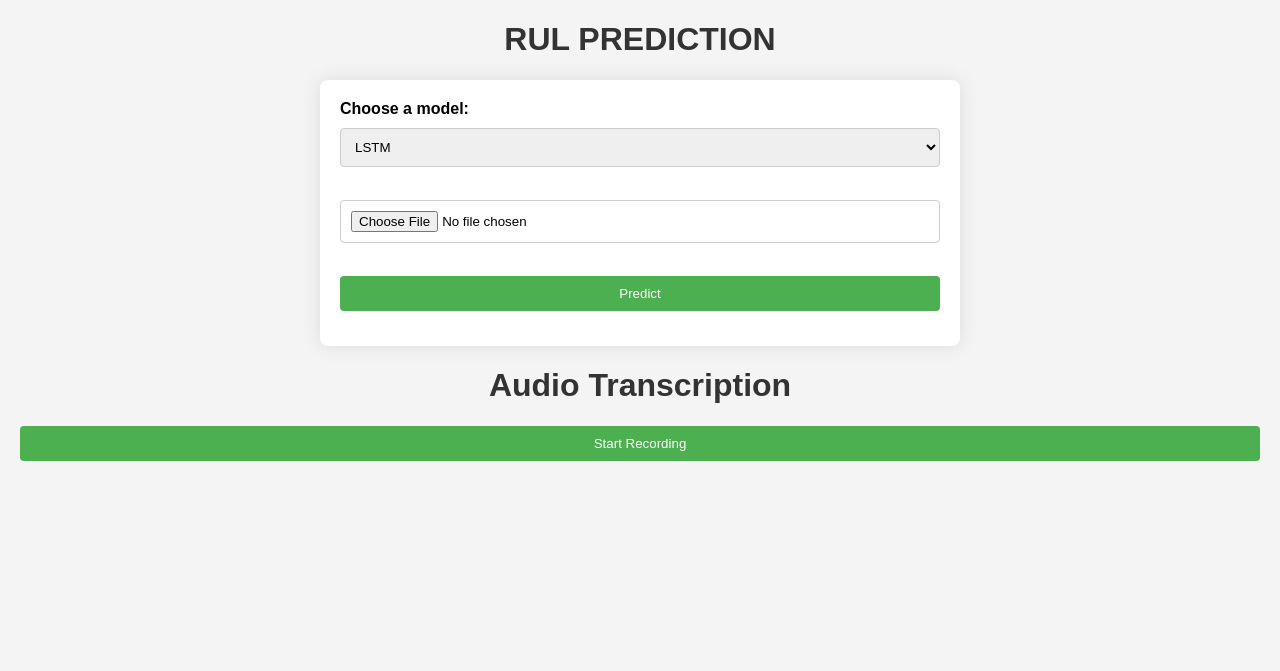
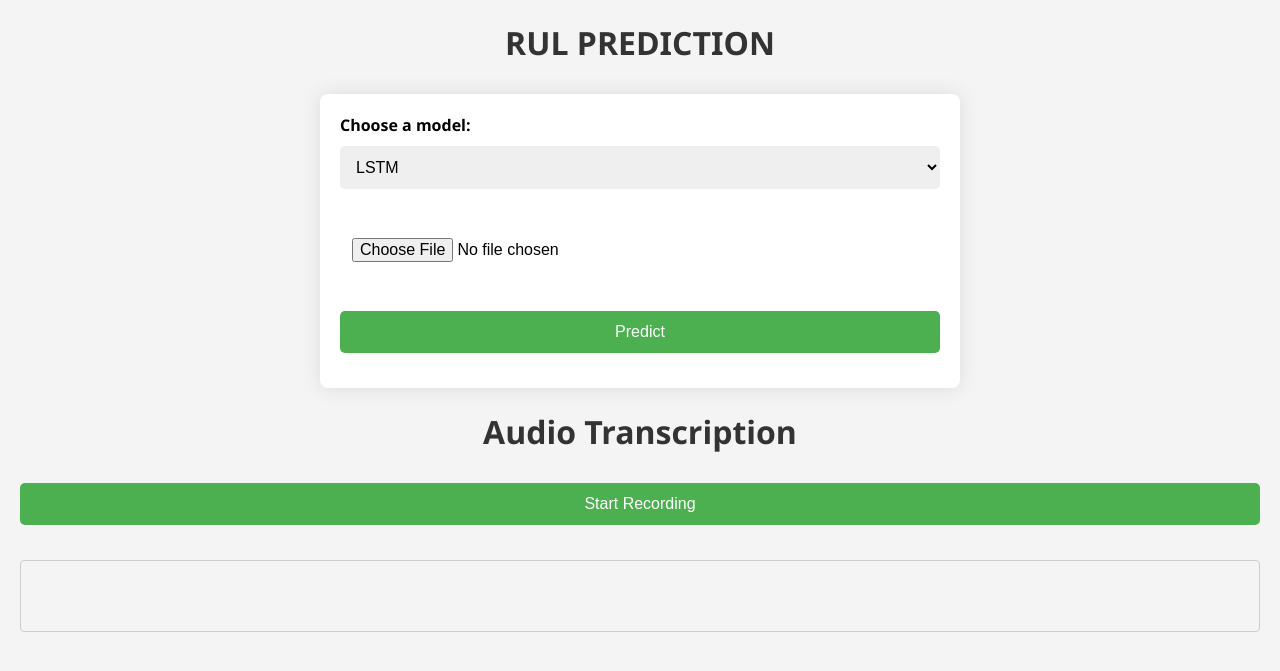
Before and after one commit to raviarthink/sensethink, a Flask app: page /rulpredictions in a window 1280 px wide. Shown: the top 671 px of the page. Run offline with Flask 3, Linux system fonts and the light colour scheme; parts of the project's set-up code (start-up, migrations or seed data) failed here and were passed over.

Commit message:
Created new css for the prediction page

```diff
--- a/templates/rulpredictions.html
+++ b/templates/rulpredictions.html
@@ -4,7 +4,7 @@
     <title>RUL PREDICTION</title>
     <style>
         body {
-            font-family: Arial, sans-serif;
+            font-family: 'Segoe UI', Tahoma, Geneva, Verdana, sans-serif;
             background-color: #f4f4f4;
             margin: 20px;
         }
@@ -12,9 +12,10 @@
         h1 {
             text-align: center;
             color: #333;
+            margin-bottom: 30px;
         }
 
-        form {
+        form, #transcriptionContainer {
             max-width: 600px;
             margin: 20px auto;
             padding: 20px;
@@ -29,58 +30,34 @@
             margin-bottom: 10px;
         }
 
-        select, input[type="file"], input[type="submit"] {
+        select, input[type="file"], input[type="submit"], button {
             width: 100%;
-            padding: 10px;
+            padding: 12px;
             margin-bottom: 15px;
-            border: 1px solid #ccc;
-            border-radius: 4px;
+            border: none;
+            border-radius: 5px;
             box-sizing: border-box;
+            font-size: 1rem;
+            cursor: pointer;
+            transition: background-color 0.3s ease;
         }
 
-        input[type="submit"] {
+        input[type="submit"], button {
             background-color: #4CAF50;
             color: white;
-            border: none;
-            cursor: pointer;
         }
 
-        input[type="submit"]:hover {
+        input[type="submit"]:hover, button:hover {
             background-color: #45a049;
         }
 
         /* Voice Transcription Section */
-        #transcriptionContainer {
-            max-width: 600px;
-            margin: 20px auto;
-            padding: 20px;
-            background: #fff;
-            border-radius: 8px;
-            box-shadow: 0 0 20px rgba(0, 0, 0, 0.1);
-        }
-
-        #transcriptionResults {
-            margin-top: 10px;
+        #result {
+            margin-top: 20px;
             padding: 10px;
             border: 1px solid #ccc;
             border-radius: 4px;
             min-height: 50px;
-        }
-
-        button {
-            display: block;
-            width: 100%;
-            padding: 10px;
-            margin-top: 10px;
-            background-color: #4CAF50;
-            color: white;
-            border: none;
-            cursor: pointer;
-            border-radius: 4px;
-        }
-
-        button:hover {
-            background-color: #45a049;
         }
     </style>
 </head>
```
